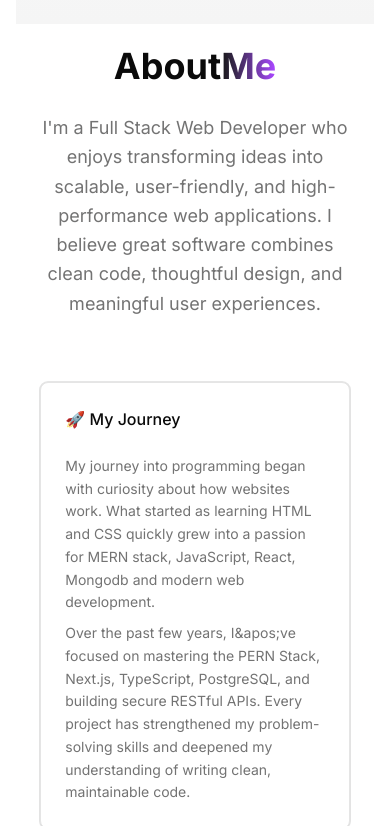
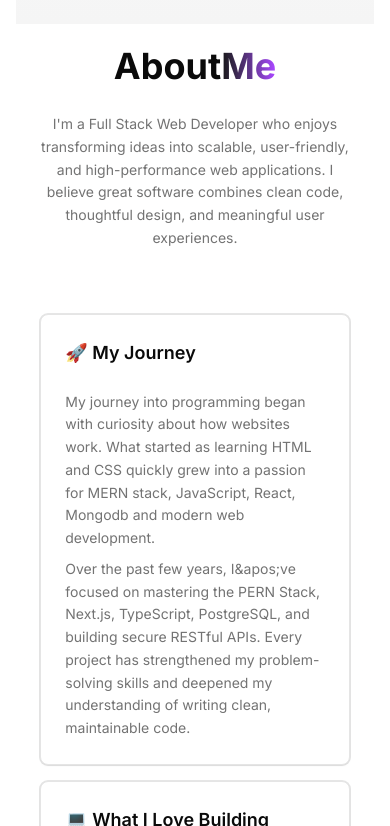
Before and after one commit to devpolas/portfolio, a Next.js app: page / in a window 390 px wide. Shown: the part 978-1804 px from the top of the page. Built offline with nearby package versions, Linux system fonts and the light colour scheme.

Commit message:
fix about layout

```diff
--- a/sections/about/about-card.tsx
+++ b/sections/about/about-card.tsx
@@ -9,12 +9,14 @@ interface CardPropInterface {
 
 export default function AboutCard({ content }: { content: CardPropInterface }) {
   return (
-    <Card className="rounded-md border transition-all duration-300 hover:-translate-y-1 hover:border-primary">
+    <Card className="border hover:border-primary rounded-md transition-all hover:-translate-y-1 duration-300">
       <CardHeader>
-        <CardTitle>{content.cardTitle}</CardTitle>
+        <CardTitle className="font-semibold text-lg md:text-xl">
+          {content.cardTitle}
+        </CardTitle>
       </CardHeader>
 
-      <CardContent className="space-y-2 leading-relaxed text-muted-foreground">
+      <CardContent className="space-y-2 text-muted-foreground leading-relaxed">
         <p>{content.firstPart}</p>
 
         <p>{content.secondPart}</p>
--- a/sections/about/about.tsx
+++ b/sections/about/about.tsx
@@ -40,20 +40,20 @@ export default function About() {
   return (
     <section
       id="about"
-      className="relative flex min-h-screen items-center overflow-hidden"
+      className="relative flex items-center min-h-screen overflow-hidden"
     >
-      <div className="absolute inset-0 -z-10 bg-linear-to-b from-background via-background to-muted" />
-      <div className="container mx-auto px-6 py-5 md:py-20">
+      <div className="-z-10 absolute inset-0 bg-linear-to-b from-background via-background to-muted" />
+      <div className="mx-auto px-6 py-5 md:py-20 container">
         {/* Heading */}
         <div className="mx-auto mb-16 max-w-3xl text-center">
-          <h1 className="text-4xl leading-tight font-bold md:text-6xl">
+          <h1 className="font-bold text-4xl md:text-6xl leading-tight">
             About
-            <span className="bg-linear-to-r from-primary to-purple-500 bg-clip-text text-transparent">
+            <span className="bg-clip-text bg-linear-to-r from-primary to-purple-500 text-transparent">
               Me
             </span>
           </h1>
 
-          <p className="mt-6 text-lg leading-relaxed text-muted-foreground">
+          <p className="mt-6 text-muted-foreground text-sm md:text-lg leading-relaxed">
             I&apos;m a Full Stack Web Developer who enjoys transforming ideas
             into scalable, user-friendly, and high-performance web applications.
             I believe great software combines clean code, thoughtful design, and
@@ -62,7 +62,7 @@ export default function About() {
         </div>
 
         {/* Content */}
-        <div className="grid gap-4 lg:grid-cols-2">
+        <div className="gap-4 grid lg:grid-cols-2">
           {cardContent.map((content) => (
             <AboutCard key={content.id} content={content} />
           ))}
```
